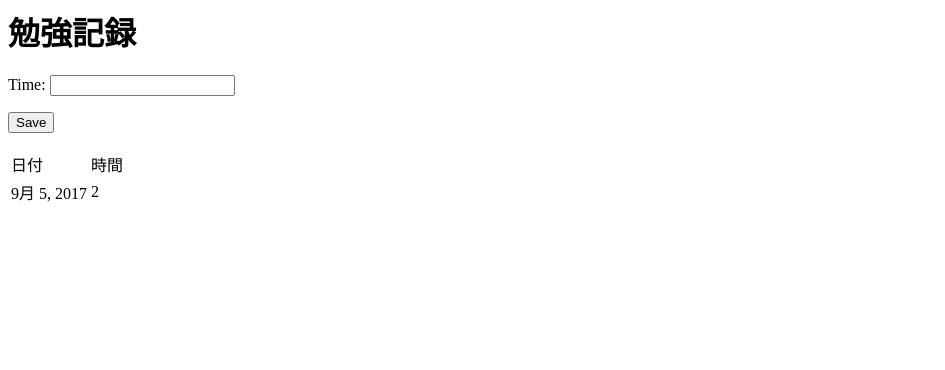
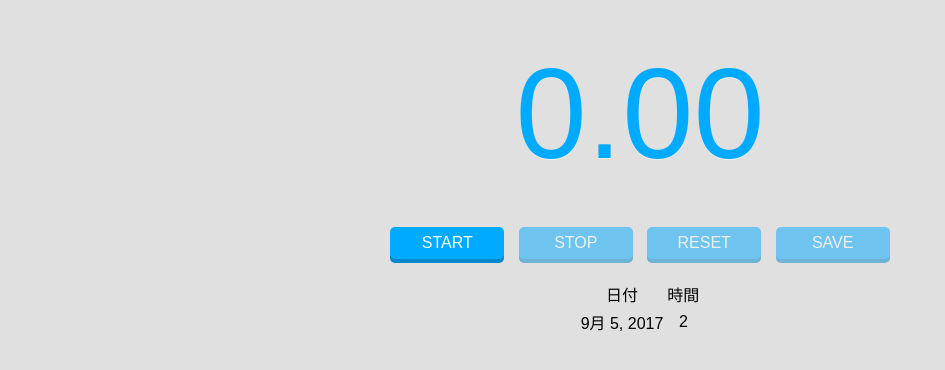
Before and after one commit to tetsu31415/StudyRival, a Django app: page / in a window 1280 px wide. Shown: the top 370 px of the page, without its empty margins (0-945 px from the left). Run offline with Django 3.2, Linux system fonts and the light colour scheme; data comes from the database, SQL or seed files in the repository; both versions use the stored data as it was after the commit.

Commit message:
ストップウォッチとの連携
Djangoでストップウォッチで計測した時間を記録する

```diff
--- a/testapp/timer/forms.py
+++ b/testapp/timer/forms.py
@@ -7,3 +7,4 @@ class PostForm(forms.ModelForm):
     class Meta:
         model = Record
         fields = ('time',)
+        widgets = {'time': forms.HiddenInput()}
--- a/testapp/timer/templates/timer/stop_watch.html
+++ b/testapp/timer/templates/timer/stop_watch.html
@@ -34,6 +34,11 @@
     .btn.inactive {
         opacity: 0.5;
     }
+    table{
+        margin-top: 20px;
+        margin-left: auto;
+        margin-right: auto;
+    }
   </style>
     </head>
     <body>
@@ -41,6 +46,20 @@
         <div id="start" class="btn active">START</div>
         <div id="stop" class="btn inactive">STOP</div>
         <div id="reset" class="btn active">RESET</div>
+        <div id="save" class="btn inactive">SAVE</div>
+        <form method="POST" class="post-form" id="time-form">{% csrf_token %}
+            {{ form.as_p }}
+        </form>
+
+        <table>
+        <tr><td>日付</td><td>時間</td></tr>
+        {% for record in records %}
+        <tr>
+        <td> {{ record.date  }} </td>
+        <td> {{ record.time  }} </td>
+        </tr>
+        {% endfor %}
+        </table>
     <script>
     (function() {
         'use strict';
@@ -53,6 +72,7 @@
         var startButton = document.getElementById('start');
         var stopButton = document.getElementById('stop');
         var resetButton = document.getElementById('reset');
+        var saveButton = document.getElementById('save');
         var timerText = document.getElementById('timerText');
 
 //関数の定義////////////////////////////////////////////////
@@ -60,6 +80,7 @@
             startButton.className = start ? 'btn active' : 'btn inactive';
             stopButton.className = stop ? 'btn active' : 'btn inactive';
             resetButton.className = reset ? 'btn active' : 'btn inactive';
+            saveButton.className = reset ? 'btn active' : 'btn inactive';
         }
 
         function start_func(){
@@ -101,6 +122,13 @@
             elapsedTime = 0;
             setButtonState(true, false, false);
         });
+
+        saveButton.addEventListener('click', function() {
+            if(isRunning || elapsedTime==0) return;
+            var form = document.getElementById('time-form');
+            form.elements['time'].value = parseInt(elapsedTime/1000);
+            form.submit();
+        })
 //////////////////////////////////////////////////////////
 
 //バックグラウンド処理を行わないようにする//////////////////
--- a/testapp/timer/urls.py
+++ b/testapp/timer/urls.py
@@ -2,5 +2,6 @@ from django.conf.urls import include, url
 from . import views
 
 urlpatterns = [
-    url(r'^$', views.test_view, name='test'),
+    url(r'^$', views.test_view, name='stop_watch'),
+#    url(r'^$', views.test_view, name='test'),
 ]
--- a/testapp/timer/views.py
+++ b/testapp/timer/views.py
@@ -13,4 +13,4 @@ def test_view(request):
             post.save()
     form = PostForm()
     records = Record.objects.all()
-    return render(request, 'timer/test.html', {'records': records, 'form': form, })
+    return render(request, 'timer/stop_watch.html', {'records': records, 'form': form, })
```
Also changed, not shown: testapp/db.sqlite3.
